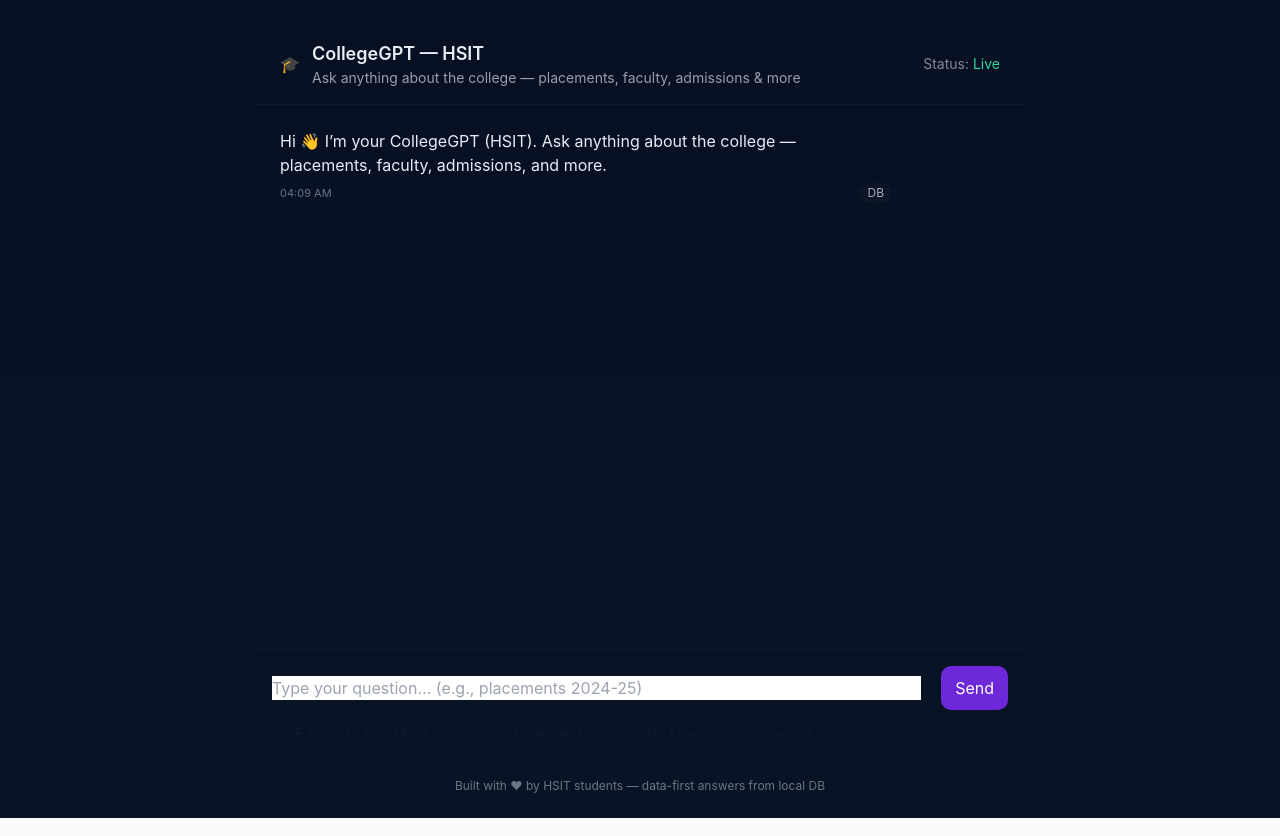
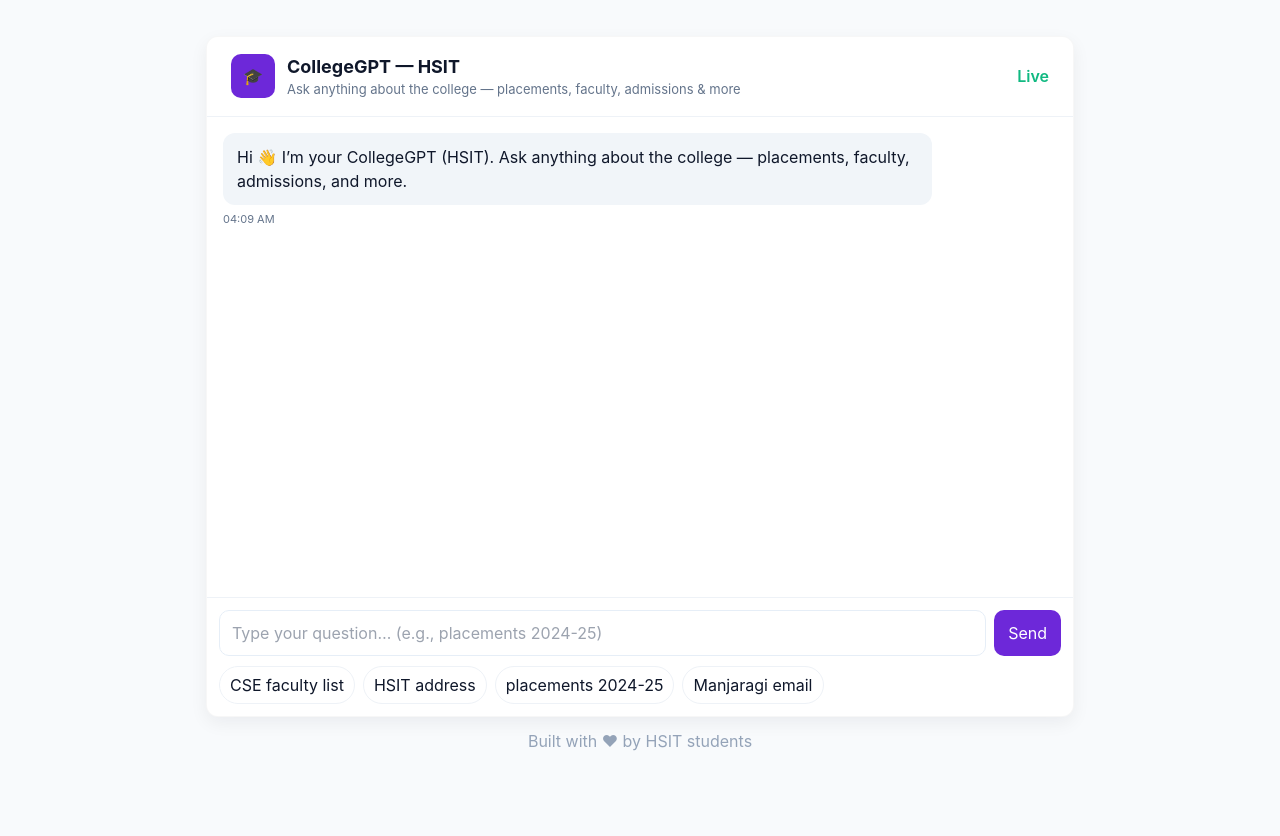
Before and after one commit to Mallikarjunrk2/college_ai, a Next.js app: page / in a window 1280 px wide. Built offline with nearby package versions, Linux system fonts and the light colour scheme.

Commit message:
Update index.js

```diff
--- a/pages/index.js
+++ b/pages/index.js
@@ -2,7 +2,6 @@
 import { useEffect, useRef, useState } from "react";
 
 export default function Home() {
-  // initial messages (assistant welcome kept)
   const [messages, setMessages] = useState([
     {
       role: "assistant",
@@ -17,7 +16,6 @@ export default function Home() {
   const scrollRef = useRef(null);
 
   useEffect(() => {
-    // auto-scroll to bottom on new message
     if (scrollRef.current) {
       scrollRef.current.scrollTop = scrollRef.current.scrollHeight;
     }
@@ -32,25 +30,30 @@ export default function Home() {
     setLoading(true);
 
     try {
-      // 1) try local college DB JSON API
+      // 1) Try the local JSON college API
       const r1 = await fetch("/api/college_local", {
         method: "POST",
         headers: { "Content-Type": "application/json" },
         body: JSON.stringify({ question }),
       });
+
+      let collegeReply = "";
+      if (r1.ok) {
+        try {
           const a1 = await r1.json();
-      const collegeReply = a1?.reply || "";
+          collegeReply = a1?.reply || "";
+        } catch (e) {
+          collegeReply = "";
+        }
+      }
 
       if (collegeReply) {
-        setMessages(prev => [
-          ...newMessages,
-          { role: "assistant", content: collegeReply, meta: { source: "db" }, ts: Date.now() },
-        ]);
+        setMessages([...newMessages, { role: "assistant", content: collegeReply, meta: { source: "db" }, ts: Date.now() }]);
         setLoading(false);
         return;
       }
 
-      // 2) fallback to LLM (your existing /api/chat)
+      // 2) Fallback to existing /api/chat (LLM)
       const r2 = await fetch("/api/chat", {
         method: "POST",
         headers: { "Content-Type": "application/json" },
@@ -60,21 +63,19 @@ export default function Home() {
       if (!r2.ok) {
         let errMsg = `Server error (${r2.status})`;
         try {
-          const body = await r2.json();
-          if (body?.message) errMsg = body.message;
+          const b = await r2.json();
+          if (b?.message) errMsg = b.message;
         } catch {}
-        setMessages(prev => [
-          ...newMessages,
-          { role: "assistant", content: `❌ ${errMsg}`, meta: { source: "llm" }, ts: Date.now() },
-        ]);
+        setMessages([...newMessages, { role: "assistant", content: `❌ ${errMsg}`, meta: { source: "llm" }, ts: Date.now() }]);
         setLoading(false);
         return;
       }
+
       const a2 = await r2.json();
       const reply = a2?.reply || "I couldn’t generate a reply 😅";
-      setMessages(prev => [...newMessages, { role: "assistant", content: reply, meta: { source: "llm" }, ts: Date.now() }]);
-    } catch (e) {
-      setMessages(prev => [...newMessages, { role: "assistant", content: "❌ Network error", meta: { source: "error" }, ts: Date.now() }]);
+      setMessages([...newMessages, { role: "assistant", content: reply, meta: { source: "llm" }, ts: Date.now() }]);
+    } catch (err) {
+      setMessages([...newMessages, { role: "assistant", content: "❌ Network error", meta: { source: "error" }, ts: Date.now() }]);
     } finally {
       setLoading(false);
     }
@@ -90,83 +91,65 @@ export default function Home() {
   }
 
   return (
-    <div className="min-h-screen flex items-center justify-center p-6" style={{ background: "linear-gradient(180deg,#071022,#081426)" }}>
-      <div className="w-full max-w-3xl">
-        {/* Card */}
-        <div className="app-card">
+    <div className="chat-wrapper">
+      <div className="chat-card">
         {/* Header */}
-          <div className="flex items-center justify-between px-6 py-4 border-b" style={{ borderColor: "rgba(255,255,255,0.03)" }}>
+        <div className="px-6 py-4 border-b" style={{ borderColor: "#eef2f7" }}>
+          <div className="flex items-center justify-between">
             <div className="flex items-center gap-3">
-              <div className="brand-badge">🎓</div>
+              <div style={{ width: 44, height: 44, borderRadius: 10, background: "#6d28d9", color: "white", display: "flex", alignItems: "center", justifyContent: "center" }}>
+                🎓
+              </div>
               <div>
-                <div className="text-lg font-semibold" style={{ color: "#e6edf3" }}>CollegeGPT — HSIT</div>
-                <div className="text-sm" style={{ color: "rgba(230,237,243,0.65)" }}>Ask anything about the college — placements, faculty, admissions & more</div>
+                <div style={{ fontWeight: 700, fontSize: 18 }}>CollegeGPT — HSIT</div>
+                <div style={{ fontSize: 13, color: "#64748b" }}>Ask anything about the college — placements, faculty, admissions & more</div>
               </div>
             </div>
-            <div className="text-sm" style={{ color: "rgba(230,237,243,0.55)" }}>Status: <span style={{ color: "#34d399" }}>Live</span></div>
+            <div style={{ color: "#10b981", fontWeight: 600 }}>Live</div>
+          </div>
         </div>
 
-          {/* Messages area */}
-          <div ref={scrollRef} className="messages-area h-[60vh] md:h-[68vh] overflow-y-auto px-6 py-6 space-y-4">
+        {/* Messages */}
+        <div ref={scrollRef} style={{ height: "60vh", overflowY: "auto", padding: 16 }}>
           {messages.map((m, i) => {
             const isUser = m.role === "user";
             return (
-                <div key={i} className={`flex ${isUser ? "justify-end" : "justify-start"}`}>
-                  <div className={`${isUser ? "items-end text-right" : "items-start text-left"} max-w-[85%]`}>
-                    {/* bubble */}
-                    <div className={`${isUser ? "msg-user" : "msg-assistant"} inline-block shadow-sm`}>
-                      {/* content */}
-                      <div className="prose prose-sm max-w-none" style={{ color: isUser ? "#fff" : "#e6edf3" }}>
+              <div key={i} style={{ display: "flex", justifyContent: isUser ? "flex-end" : "flex-start", marginBottom: 14 }}>
+                <div style={{ textAlign: isUser ? "right" : "left" }}>
+                  <div className={isUser ? "bubble-user" : "bubble-assistant"}>
                     {m.content}
                   </div>
-                      {/* meta row */}
-                      <div className={`mt-2 msg-meta flex items-center gap-2 justify-between`}>
-                        <span>{m.ts ? prettyTime(m.ts) : ""}</span>
-                        <span className="ml-3 px-2 py-0.5 rounded-full text-xs hidden sm:inline" style={{ background: "rgba(255,255,255,0.02)", color: "rgba(230,237,243,0.7)" }}>
-                          {m.meta?.source === "db" ? "DB" : m.meta?.source === "llm" ? "LLM" : m.meta?.source === "error" ? "ERR" : ""}
-                        </span>
-                      </div>
-                    </div>
+                  <div className="msg-meta">{m.ts ? prettyTime(m.ts) : ""}</div>
                 </div>
               </div>
             );
           })}
-
           {loading && (
-              <div className="flex justify-start">
-                <div className="msg-assistant animate-pulse w-1/3">
-                  <div className="h-3 bg-white/10 rounded mb-2"></div>
-                  <div className="h-3 bg-white/8 rounded w-3/4"></div>
-                </div>
+            <div style={{ marginBottom: 10 }}>
+              <div className="bubble-assistant" style={{ width: 150, opacity: 0.7 }}>Thinking…</div>
             </div>
           )}
         </div>
 
-          {/* Input bar */}
-          <div className="p-4 border-t bg-transparent" style={{ borderTop: "1px solid rgba(255,255,255,0.03)" }}>
-            <div className="max-w-full mx-auto flex gap-3 items-center">
+        {/* Input */}
+        <div style={{ padding: 12, borderTop: "1px solid #eef2f7" }}>
+          <div style={{ display: "flex", gap: 8 }}>
             <input
-                aria-label="Type your question"
-                className="chat-input flex-1"
+              className="input-field"
               placeholder="Type your question… (e.g., placements 2024-25)"
               value={input}
               onChange={(e) => setInput(e.target.value)}
               onKeyDown={(e) => e.key === "Enter" && sendMessage()}
               disabled={loading}
             />
-              <button
-                onClick={sendMessage}
-                disabled={loading}
-                className="send-btn ml-2"
-              >
+            <button className="send-btn" onClick={sendMessage} disabled={loading}>
               {loading ? "Sending..." : "Send"}
             </button>
           </div>
 
-            {/* small quick chips */}
-            <div className="mt-3 flex gap-2 flex-wrap">
-              {["CSE faculty list", "HSIT address", "placements 2024-25", "Manjaragi sir email"].map((c) => (
-                <button key={c} onClick={() => { setInput(c); }} className="chip">
+          <div style={{ marginTop: 10, display: "flex", gap: 8, flexWrap: "wrap" }}>
+            {["CSE faculty list", "HSIT address", "placements 2024-25", "Manjaragi email"].map((c) => (
+              <button key={c} className="chip" onClick={() => setInput(c)} style={{ padding: "6px 10px", borderRadius: 999, border: "1px solid #eef2f7", background: "#fff" }}>
                 {c}
               </button>
             ))}
@@ -174,11 +157,7 @@ export default function Home() {
         </div>
       </div>
 
-        {/* footer small */}
-        <div className="mt-4 text-center text-xs" style={{ color: "rgba(230,237,243,0.45)" }}>
-          Built with ♥ by HSIT students — data-first answers from local DB
-        </div>
-      </div>
+      <div style={{ textAlign: "center", marginTop: 12, color: "#94a3b8" }}>Built with ♥ by HSIT students</div>
     </div>
   );
 }
```
Lines whose indentation alone changed are shown as unchanged.
